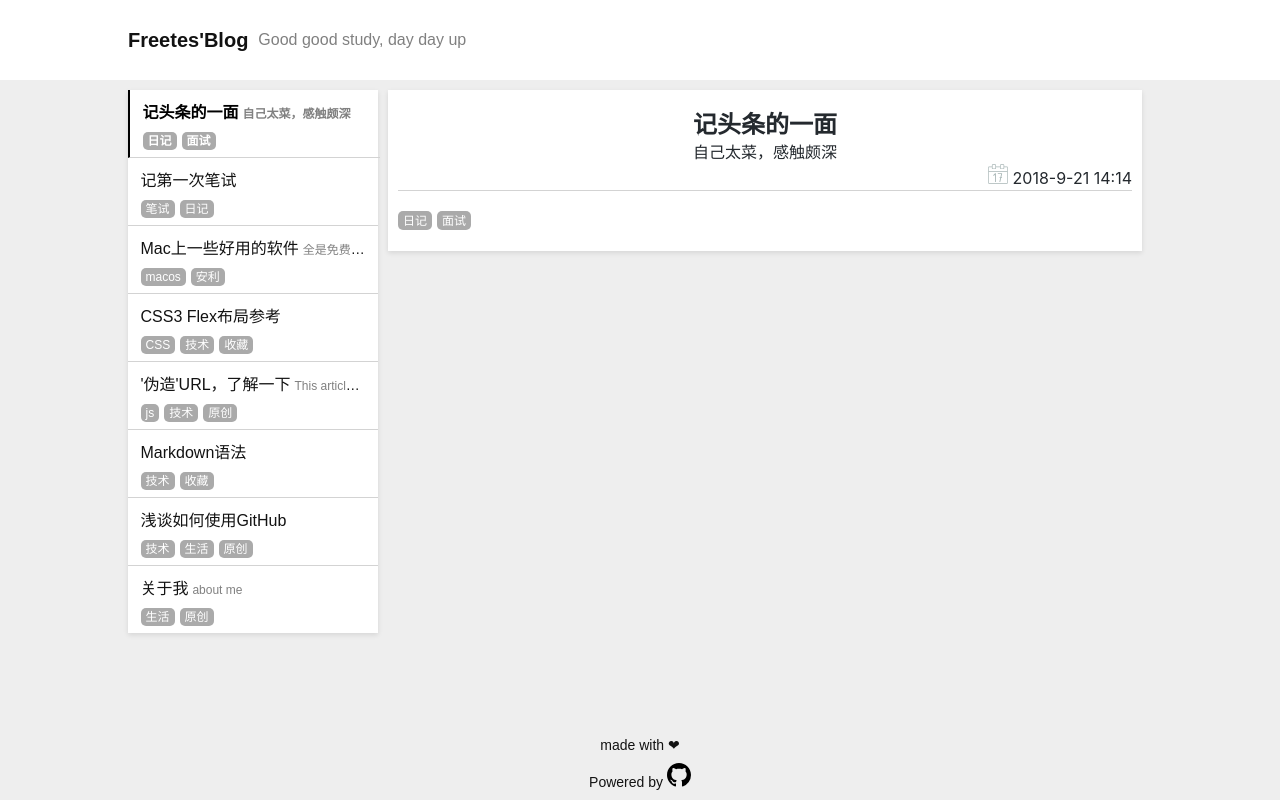
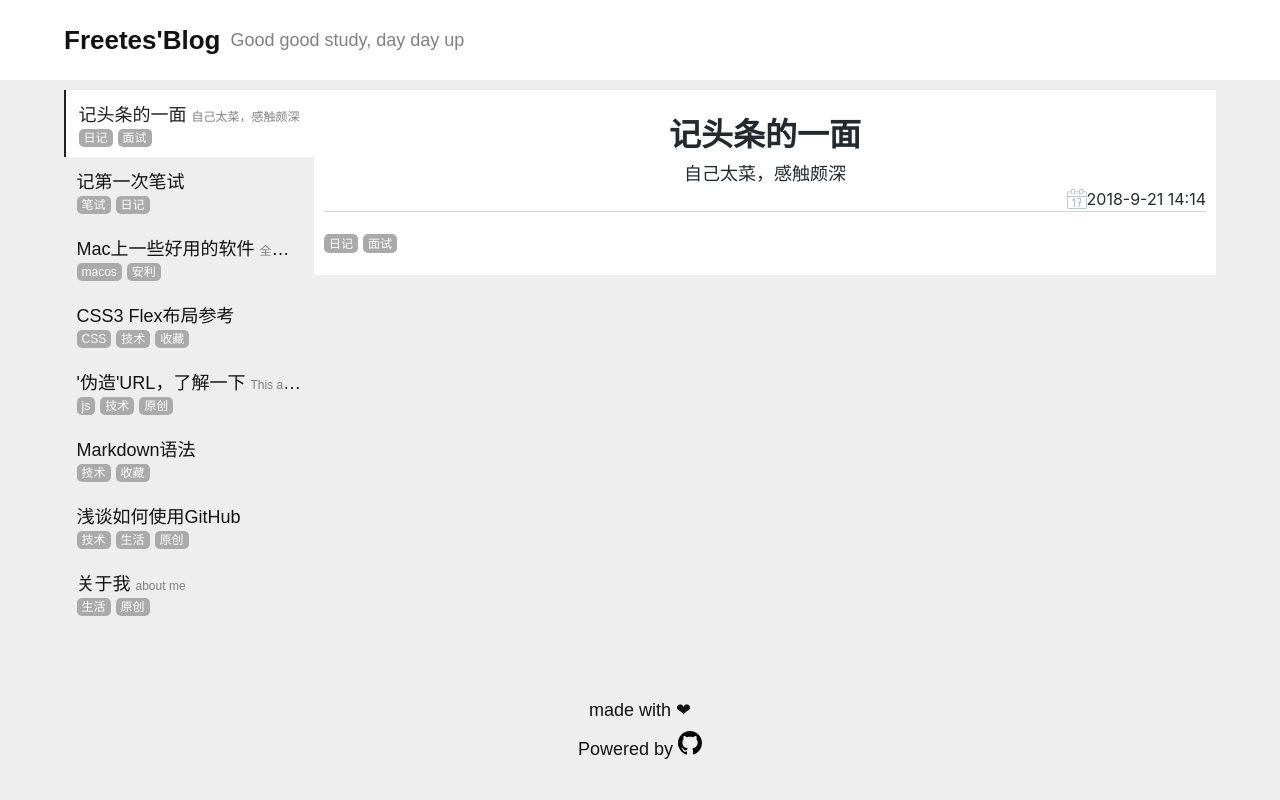
Before and after one commit to freetes/freetes.github.io, a website: page index.html in a window 1280 px wide. Drawn offline with nearby package versions, Linux system fonts and the light colour scheme.

Commit message:
更新一波样式

```diff
--- a/public/css/markdown.css
+++ b/public/css/markdown.css
@@ -4,10 +4,10 @@
   line-height: 1.5;
   color: #24292e;
   font-family: -apple-system, BlinkMacSystemFont, "Segoe UI", Helvetica, Arial, sans-serif, "Apple Color Emoji", "Segoe UI Emoji", "Segoe UI Symbol";
-  font-size: 16px;
+  font-size: 18px;
   line-height: 1.5;
   word-wrap: break-word;
-  box-shadow: 0px 2px 5px rgba(0,0,0,0.1);
+  /* box-shadow: 0px 2px 5px rgba(0,0,0,0.1); */
 }
 
 .markdown-body a {
@@ -202,7 +202,7 @@
   margin: 12px 0;
   padding: 0 1em;
   background-color: #f1f1f1;
-  border-left: 0.25em solid black;
+  border-left: 0.25em solid #222222;
 }
 
 .markdown-body blockquote>:first-child {
--- a/public/css/style.css
+++ b/public/css/style.css
@@ -14,9 +14,9 @@ body{
   justify-content: space-between;
   align-items: center;
   font-family: "PingFang SC", "Microsoft YaHei", sans-serif !important;
-  font-size: 14px;
   background-color: #eee;
   color: #121212;
+  font-size: 18px;
 }
 
 div#content{
@@ -28,9 +28,9 @@ div#content{
 }
 
 div#content > header{
-  width: 80%;
+  width: 90%;
   height: 80px;
-  padding: 0 10%;
+  padding: 0 5%;
   display: flex;
   flex-direction: row;
   justify-content: flex-start;
@@ -39,18 +39,19 @@ div#content > header{
   line-height: 30px;
 }
 header > #blogName{
-  font-size: 20px;
+  font-size: 26px;
+  line-height: 40px;
   font-weight: bold;
 }
 header > #subName{
-  font-size: 16px;
+  font-size: 18px;
   color: gray;
   margin-left: 10px;
 }
 
 div#mainDiv{
   margin: 10px 0;
-  width: 80%;
+  width: 90%;
   display: flex;
   flex-direction: row;
   justify-content: flex-start;
@@ -61,7 +62,7 @@ div#mainDiv > div.list{
   opacity: 0;
 }
 div#mainDiv > article.markdown-body{
-  margin: 0 10px;
+  /* margin: 0 10px; */
   padding: 20px 10px;
   flex: 1 1 auto;
   opacity: 0;
@@ -75,6 +76,7 @@ footer{
   opacity: 0;
   margin: 10px 0;
   margin-top: 100px;
+  padding: 30px 0;
 }
 footer > #endWords{
   padding-bottom: 10px;
@@ -88,17 +90,16 @@ div.tools{
 
 
 .list{
-  background-color: white;
-  box-shadow: 0px 2px 5px rgba(0,0,0,0.1);
+  /* background-color: white; */
 }
 .list li{
   list-style: none;
   width: 90%;
   cursor: pointer;
-  padding: 5px 5%;
+  padding: 10px 5%;
   display: block;
   color: #121212;
-  border-bottom: 1px solid lightgray;
+  /* border-bottom: 1px solid lightgray; */
 }
 .list li:last-child{
   border-bottom: none
@@ -107,15 +108,16 @@ div.tools{
   text-overflow: ellipsis;
   white-space: nowrap;
   overflow: hidden;
-  padding: 4px 0
 }
 .list li.selected{
-  border-left: 2px solid black;
-  color: black;
-  font-weight: bold;
+  background-color: white;
+  border-left: 2px solid #222222;
+  color: #222222;
+  /* font-weight: bold; */
 }
 .title{
-  font-size: 16px;
+  font-size: 18px;
+  padding: 3px 0;
 }
 
 .subtext{
@@ -128,7 +130,8 @@ div.tools{
 }
 .markdown-body .title{
   text-align: center;
-  font-size: 24px;
+  font-size: 32px;
+  line-height: 50px;
   border: none;
   margin: 0;
   padding: 0;
@@ -140,8 +143,13 @@ div.tools{
   padding: 0
 }
 .markdown-body .date{
-  text-align: right;
-  border-bottom: 1px lightgray solid
+  border-bottom: 1px lightgray solid;
+  width: 100%;
+  display: flex;
+  flex-direction: row;
+  justify-content: flex-end;
+  align-items: center;
+  font-size: 16px;
 }
 
 .tag{
@@ -163,7 +171,7 @@ div.tools{
 }
 
 .tools button{
-  background-color: black;
+  background-color: #222222;
   border: none;
   width: 40px;
   height: 40px;
```
